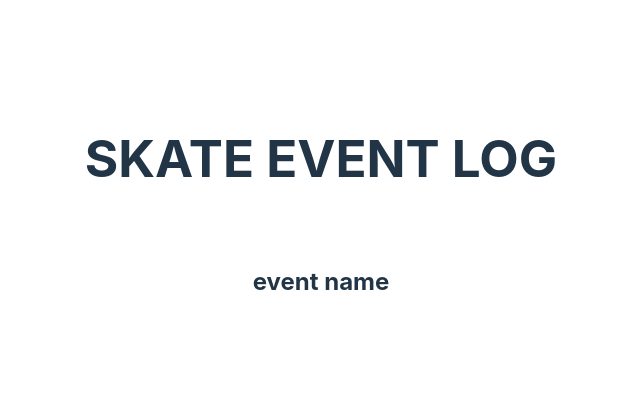
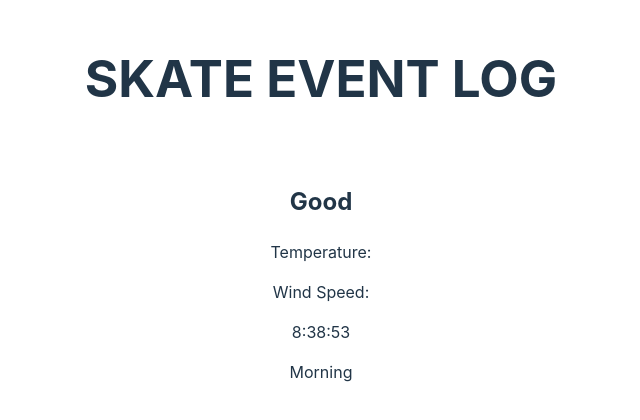
Before and after one commit to alexJSanchez/skaterapp, a React (Vite) app: page / in a window 1280 px wide. Shown: the part 192-612 px from the top of the page, without its empty margins (319-959 px from the left). Built offline with nearby package versions, Linux system fonts and the light colour scheme; no server answers.

Commit message:
adding weather

```diff
--- a/src/App.jsx
+++ b/src/App.jsx
@@ -1,22 +1,60 @@
 import { useState, useEffect } from "react";
-const { geolib } = require("geolib");
+
 import "./App.css";
+function App() {
+	const [weather, setWeather] = useState({});
+	const [city, setCity] = useState("");
+	const [state, setLocal] = useState("");
+	const [date, setDate] = useState({});
 
-function App() {
-	const [state, setState] = useState({ title: "event name", image: "" });
+	setInterval(() => {
+		let currentTime = new Date();
+		let timeOfDay = "";
+		const hours = currentTime.getHours();
+		const minutes = currentTime.getMinutes();
+		const seconds = currentTime.getSeconds();
+		if (hours >= 0 && hours < 6) {
+			timeOfDay = "Early Morning";
+		} else if (hours >= 6 && hours < 12) {
+			timeOfDay = "Morning";
+		} else if (hours >= 12 && hours < 18) {
+			timeOfDay = "Afternoon";
+		} else {
+			timeOfDay = "Evening";
+		}
+
+		setDate({
+			hours: hours,
+			minutes: minutes,
+			seconds: seconds,
+			timeOfDay: timeOfDay,
+		});
+		return () => clearInterval();
+	}, 1000);
 
 	useEffect(() => {
 		if ("geolocation" in navigator) {
 			navigator.geolocation.getCurrentPosition((position) => {
 				const { latitude, longitude } = position.coords;
-				const address = geolib.reverseGeocode({
-					latitude: latitude,
-					longitude: longitude,
-				});
-				console.log(address);
+				const geoApiUrl = `https://api.bigdatacloud.net/data/reverse-geocode-client?latitude=${latitude}&longitude=${longitude}&localityLanguage=en`;
+				fetch(geoApiUrl)
+					.then((res) => res.json())
+					.then((data) => {
+						console.log(data);
+						setCity(data.city);
+						setLocal(data.locality);
+					});
+				const apiKey = "f5d7f601d3073301b1ec26e017b93446";
+				const weatherUrl = `https://api.openweathermap.org/data/2.5/weather?lat=${latitude}&lon=${longitude}&appid=${apiKey}&units=imperial`;
+				fetch(weatherUrl)
+					.then((res) => res.json())
+					.then((data) => {
+						setWeather({ temperature: data.main.temp, wind: data.wind.speed });
+						console.log(data);
+					});
 			});
 		} else {
-			console.log("no geo location");
+			console.log("Please accept location permission");
 		}
 	}, []);
 
@@ -25,8 +63,15 @@ function App() {
 			<h1>SKATE EVENT LOG</h1>
 			<div>
 				<img></img>
-				<h2>{state.title}</h2>
-				<p></p>
+				<h2>Good</h2>
+				<p>{city}</p>
+				<p>{state}</p>
+				<p>Temperature:{weather.temperature}</p>
+				<p>Wind Speed:{weather.wind}</p>
+				<p>
+					{date.hours}:{date.minutes}:{date.seconds}
+				</p>
+				<p>{date.timeOfDay}</p>
 			</div>
 		</>
 	);
```
Also changed, not shown: 1 other file (tests, documents, lock files or other folders).
